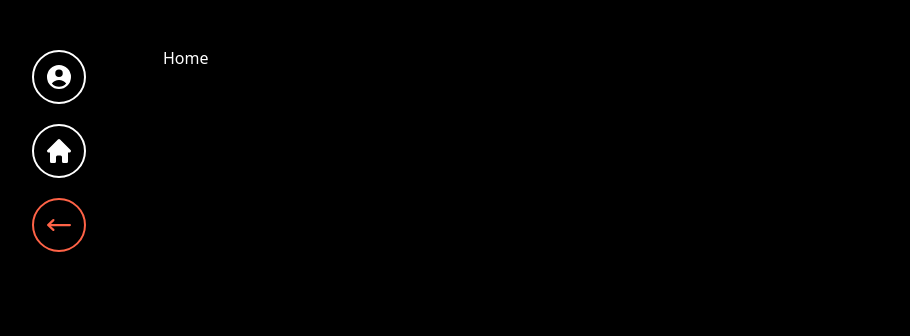
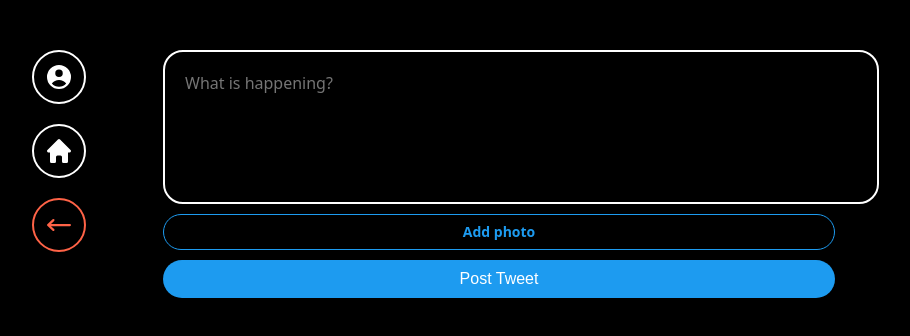
Before and after one commit to novacat25/nwitter-reloaded, a React (Vite) app: page / in a window 1280 px wide. Shown: the top 336 px of the page, without its empty margins (235-1145 px from the left). Built offline with nearby package versions, Linux system fonts and the light colour scheme; no server answers; sample sign-in values are in the browser's storage.

Commit message:
Feat: Tweet form

```diff
--- /dev/null
+++ b/src/components/post-tweet-form.tsx
@@ -0,0 +1,90 @@
+import { useState } from "react"
+import styled from "styled-components"
+
+export const PostTweetForm = () => {
+    const [isLoading, setIsLoading] = useState(false)
+    const [tweet, setTweet] = useState("")
+    const [file, setFile] = useState<File | null>(null)
+
+    const onChange = (e: React.ChangeEvent<HTMLTextAreaElement>) => setTweet(e.target.value)
+    const onFileChange = (e: React.ChangeEvent<HTMLInputElement>) => {
+        const { files } = e?.target
+        if(files && files.length === 1) {
+            setFile(files[0])
+        }
+    }
+
+    const Form = styled.form`
+        display: flex;
+        flex-direction: column;
+        gap: 10px;
+    `
+
+    const TextArea = styled.textarea`
+        border: 2px solid white;
+        padding: 20px;
+        border-radius: 20px;
+        font-size: 16px;
+        color: white;
+        background-color: black;
+        width: 100%;
+        resize: none;
+         font-family: 'system-ui', -apple-system, BlinkMacSystemFont, 'Segoe UI', Roboto, Oxygen, Ubuntu, Cantarell, 'Open Sans', 'Helvetica Neue', sans-serif;
+        &::placeholder {
+            font-size: 16px;
+        }
+        &::focus {
+            outline: none;
+            border-color: #1d9bf0;
+        }
+    `
+
+    const AttachFileButton = styled.label`
+        padding: 10px 0;
+        color: #1d9bf0;
+        text-align: center;
+        border-radius: 20px;
+        border: 1px solid #1d9bf0;
+        font-size: 14px;
+        font-weight: 600;
+        cursor: pointer;
+    `
+    const AttachFileInput = styled.input`
+        display: none;
+    `
+    const SubmitButton = styled.input`
+        background-color: #1d9bf0;
+        color: white;
+        border: none;
+        padding: 10px 0;
+        border-radius: 20px;
+        font-size: 16px;
+        cursor: pointer;
+        &:hover, &:active {
+            opacity: 0.8;
+        }
+    `
+
+  return (
+    <Form>
+        <TextArea
+            rows={5}
+            maxLength={200}
+            onChange={onChange}
+            placeholder="What is happening?"
+            required
+        />
+        <AttachFileButton htmlFor="file">{file ? "Photo Added ✅" : "Add photo"}</AttachFileButton>
+        <AttachFileInput
+            type="file"
+            id="file"
+            onChange={onFileChange}
+            accept="image/*"
+        />
+        <SubmitButton
+            type="submit"
+            value={isLoading ? "Posting..." : "Post Tweet"}
+        />
+    </Form>
+  )
+}
--- a/src/routes/home.tsx
+++ b/src/routes/home.tsx
@@ -1,3 +1,10 @@
+import styled from "styled-components"
+import { PostTweetForm } from "../components/post-tweet-form"
+
+const Wrapper = styled.section``
+
 export const Home = () => {
-  return <h1>Home</h1>
+  return <Wrapper>
+  <PostTweetForm />
+  </Wrapper>
 }
```
